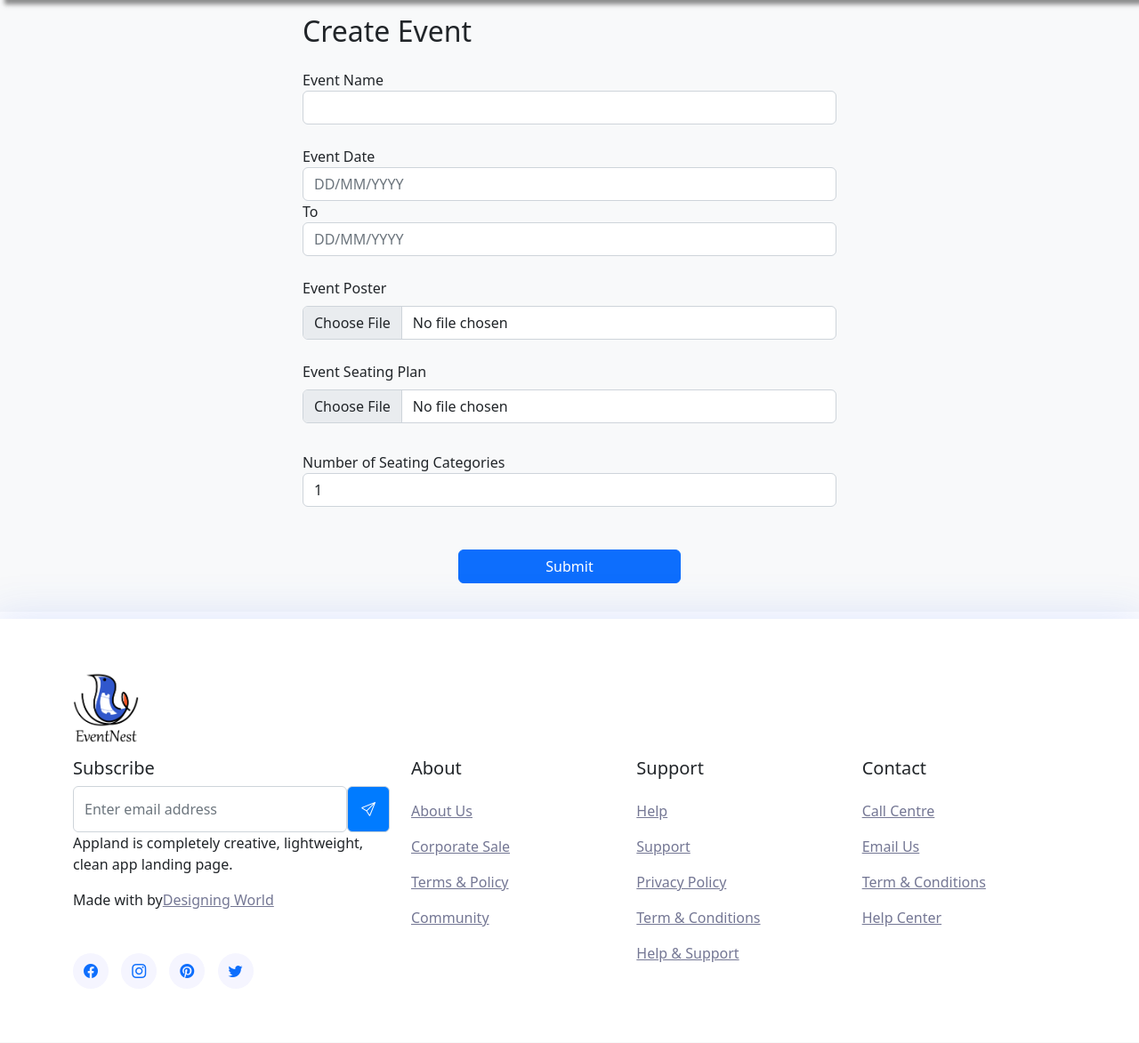
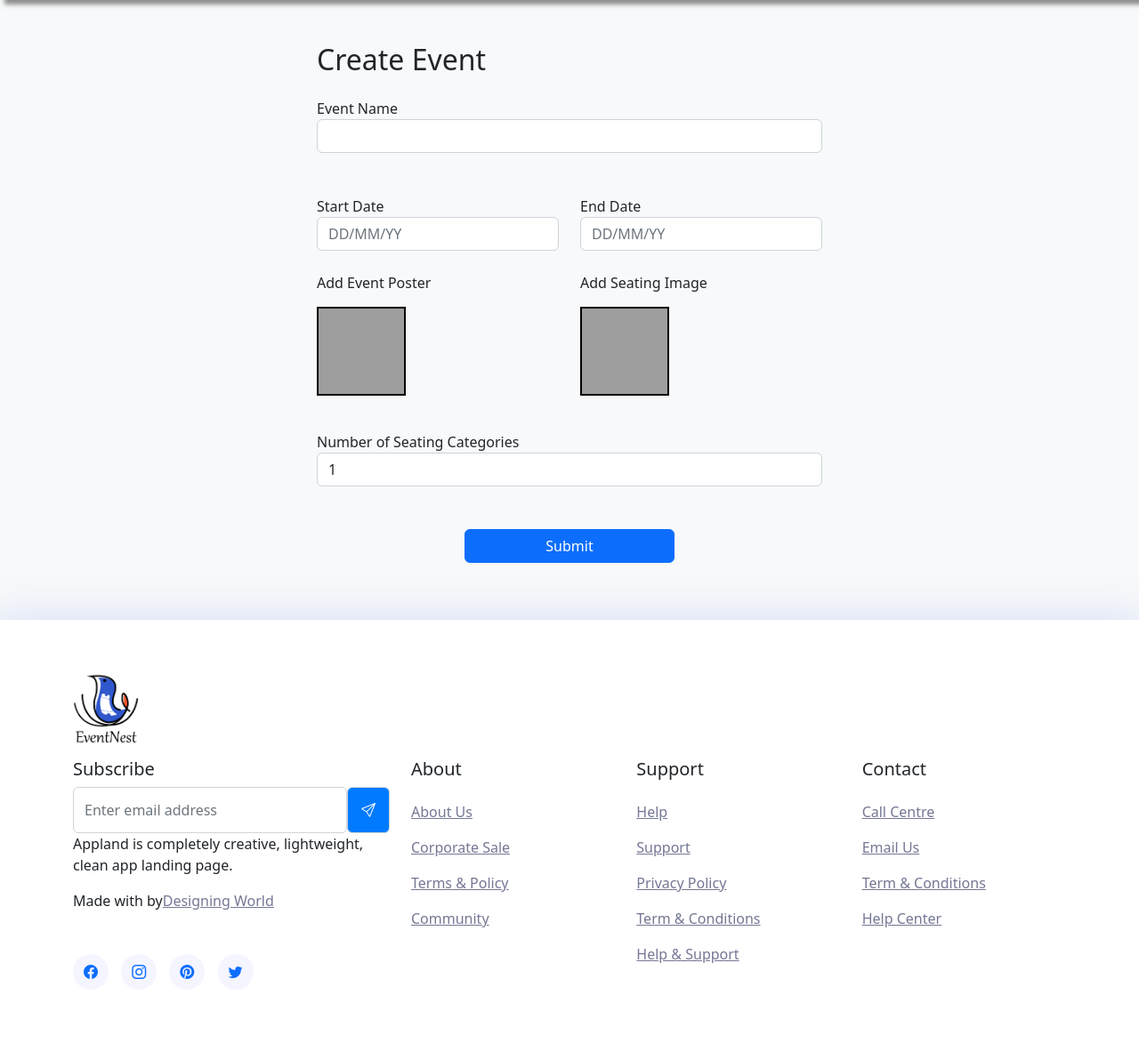
Before and after one commit to ZXiang1121/Web-Development-Assignment-EventNest-, a Flask app: page /createEvent in a window 1280 px wide. Shown: the part 76-1249 px from the top of the page at 89% size. Before the commit the page ends 1176 px from the top, so only its background shows below. Run offline with Flask 2, Linux system fonts and the light colour scheme; grey boxes are pictures that could not be loaded.

Commit message:
createEvent upload pic

```diff
--- a/templates/createEvent.html
+++ b/templates/createEvent.html
@@ -2,7 +2,7 @@
 {% block title %}EventNest - Create Event{% endblock %}
 
 {% block content %}
-<div class="p-3 mb-2 bg-light">
+<div class="p-5 bg-light">
     <div class="container-sm col-lg-6 ml-auto">
 
         <h2 class="display-7">Create Event</h2>
@@ -16,45 +16,45 @@
                 <div class="invalid-feedback">Please fill out this field.</div>
             </div>
 
-            <div class="form-group my-4">
-                <label>Event Date</label>
-                <div class="row">
-                    <div class="col">
-                        <div class="md-form md-outline input-with-post-icon datepicker" id="customDays">
-                            <input placeholder="DD/MM/YYYY" type="text" id="datepicker" class="form-control">
+            <div class="row py-4">
+                <div class="col">
+                    <label>Start Date</label>
+                    <input type="text" name="Lname" class="form-control" placeholder="DD/MM/YY">
+                </div>
+                <div class="col">
+                    <label>End Date</label>
+                    <input type="text" name="Lname" class="form-control" placeholder="DD/MM/YY">
+                </div>
+            </div>
 
-                            <i class="fas fa-calendar input-prefix text-info active" tabindex=0></i>
-                        </div>
-                    </div>
-                    <span>To</span>
-                    <div id="date-picker-example" class="md-form md-outline input-with-post-icon datepicker">
-                        <input placeholder="DD/MM/YYYY" type="text" id="example" class="form-control">
 
+            <div class="row">
+                <div class="col">
+                    <label>Add Event Poster</label>
+                    <div class="image-upload">
+                        <label for="file-input1">
+                            <img id="previewImg" src="https://static.thenounproject.com/png/3322766-200.png" style="width: 100px; height: 100px;  border: 2px solid black;margin-top:15px;" />
+                        </label>
+
+                        <input id="file-input1" type="file" onchange="poster(this);" style="display: none;" />
                     </div>
                 </div>
 
-                <div class="valid-feedback">Valid.</div>
-                <div class="invalid-feedback">Please fill out this field.</div>
-            </div>
+                <div class="col">
+                    <label>Add Seating Image</label>
+                    <div class="image-upload">
+                        <label for="file-input2">
+                            <img id="previewImg2" src="https://static.thenounproject.com/png/3322766-200.png" style="width: 100px; height: 100px;  border: 2px solid black;margin-top:15px;" />
+                        </label>
 
-            <div class="form-group my-4">
-                <div class="mb-3">
-                    <label for="formFile" class="form-label">Event Poster</label>
-                    <input class="form-control" type="file" id="formFile">
-
-                    <div class="valid-feedback">Valid.</div>
-                    <div class="invalid-feedback">Please fill out this field.</div>
+                        <input id="file-input2" type="file" onchange="seating(this);" style="display: none;" />
+                    </div>
                 </div>
             </div>
 
+
             <div class="form-group my-4">
-                <div class="mb-3">
-                    <label for="formFile" class="form-label">Event Seating Plan</label>
-                    <input class="form-control" type="file" id="formFile">
 
-                    <div class="valid-feedback">Valid.</div>
-                    <div class="invalid-feedback">Please fill out this field.</div>
-                </div>
                 <label for="seatingcats" class=" mt-3">Number of Seating Categories</label>
                 <select class="form-control" id="seatingcats">
                     <option>1</option>
@@ -95,15 +95,34 @@
   }, false);
 })();
 
-// Data Picker Initialization
-$('.datepicker').datepicker({
-  inline: true
-});
+// preview uploaded
+function poster(input){
+        var file = $("input[type=file]").get(0).files[0];
 
-// Add the following code if you want the name of the file appear on select
-$(".custom-file-input").on("change", function() {
-  var fileName = $(this).val().split("\\").pop();
-  $(this).siblings(".custom-file-label").addClass("selected").html(fileName);
-});
+        if(file){
+          var reader = new FileReader();
+
+          reader.onload = function(){
+              $("#previewImg").attr("src", reader.result);
+          }
+
+          reader.readAsDataURL(file);
+        }
+    }
+
+function seating(input){
+    var seats = $("input[type=file]").get(1).files[0];
+
+    if(seats){
+        var reader = new FileReader();
+
+        reader.onload = function(){
+            $("#previewImg2").attr("src", reader.result);
+        }
+
+        reader.readAsDataURL(seats);
+    }
+}
+
 </script>
 {% endblock %}
```
Also changed, not shown: templates/myevent.html (+4 -3 lines), templates/signup.html (+6 -8 lines).
